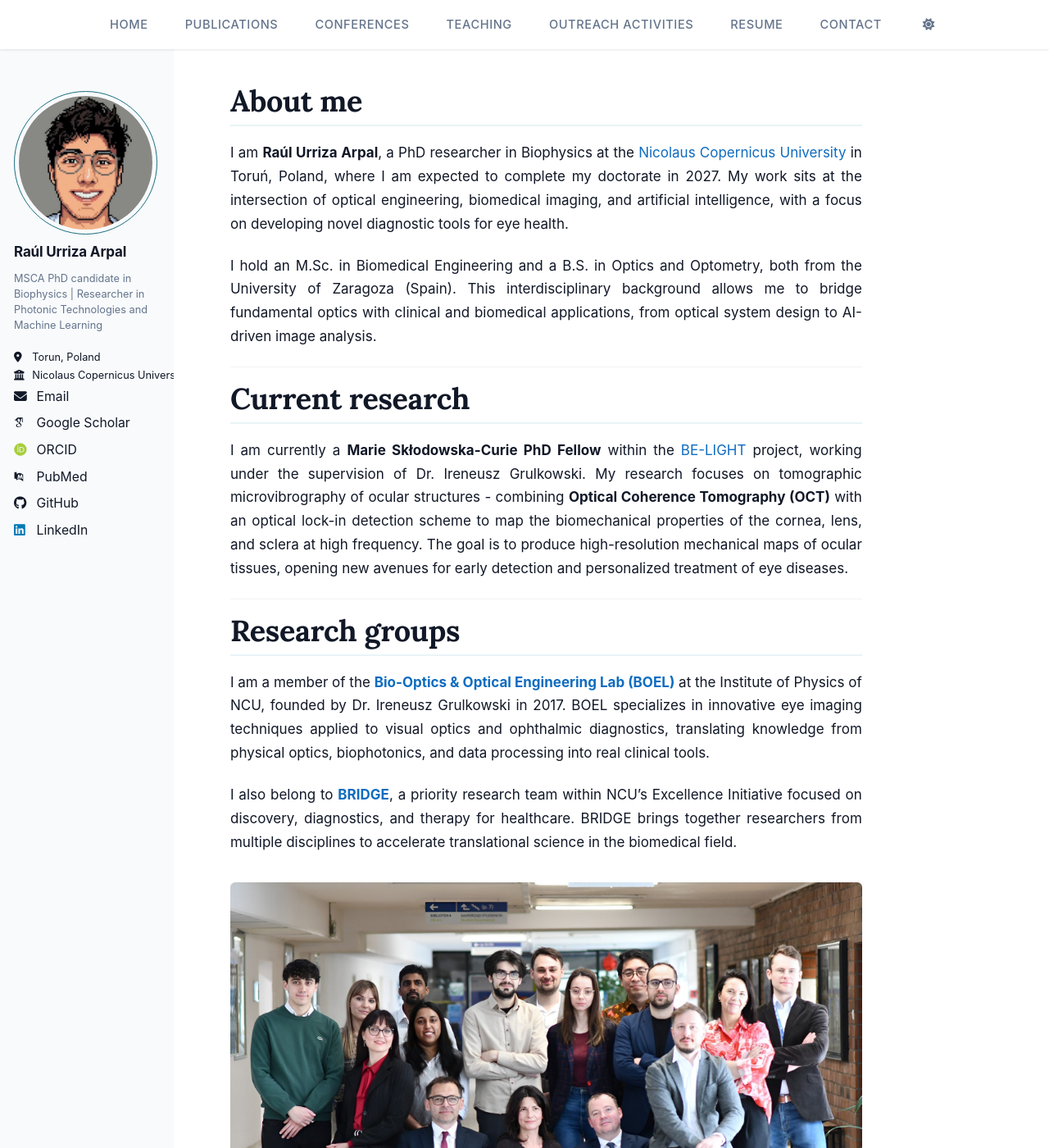
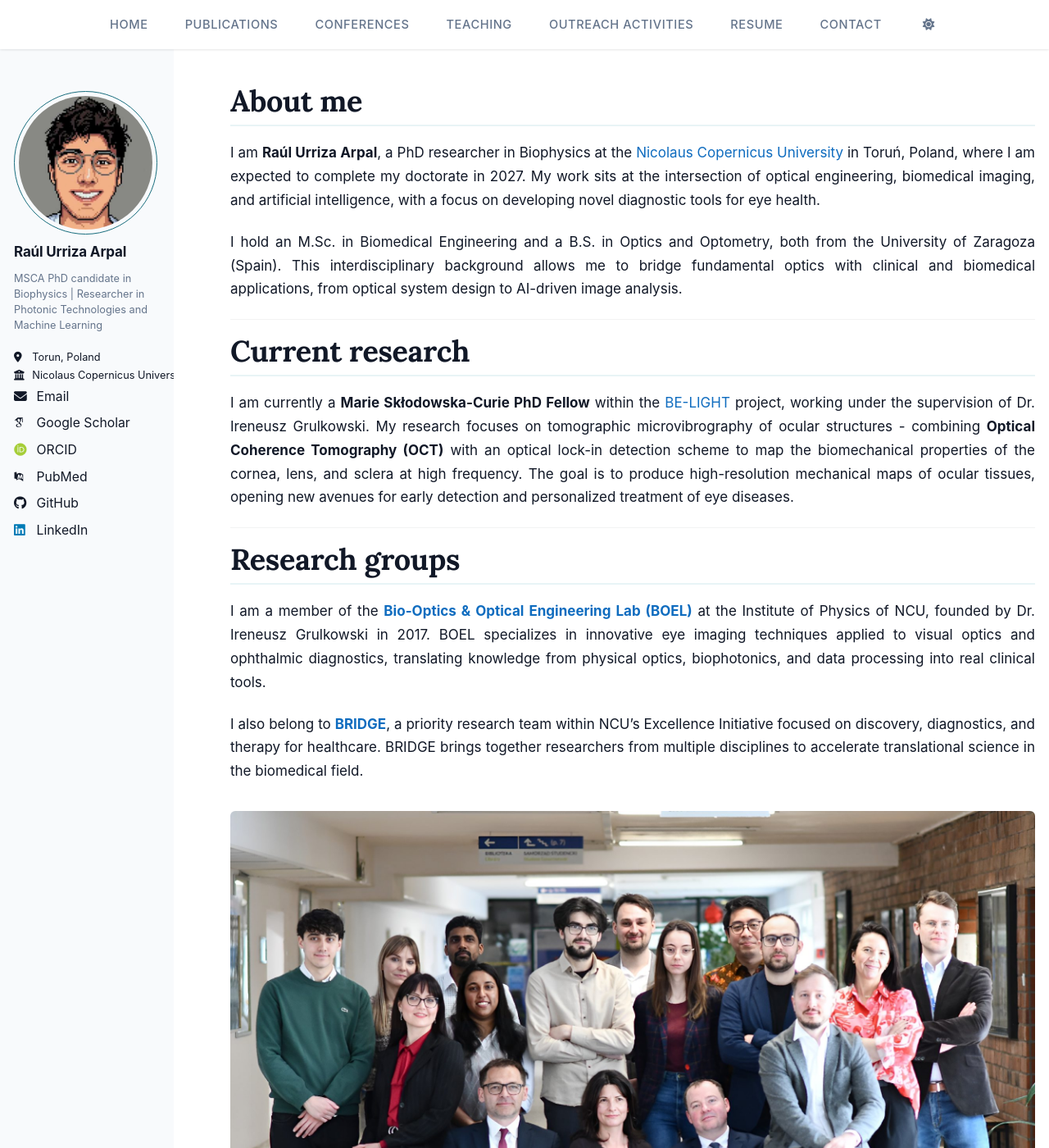
Before and after one commit to RaulUrriza/raulurriza.github.io, a Jekyll site: the page built from _pages/about.md, in a window 1280 px wide and 1400 px high. Shown: the whole window at 82% size. Built offline with Jekyll 4.4.1, drawn with Linux system fonts in a browser that asks for light colours; some web fonts are replaced; a script bundle is joined from its source files by our own code; library files that are not in the unit come from our copies.

Commit message:
8 try
El anterior estaba bien, pero voy a probar a alargar el texto

```diff
--- a/_sass/layout/_footer.scss
+++ b/_sass/layout/_footer.scss
@@ -27,19 +27,14 @@
     display: flex;
     align-items: center;
     margin-top: 1em;
-    padding: 0 1em 1em 1em;
+    padding: 0 1em 1em;
 
     &::after {
       display: none;
     }
 
-    @include breakpoint($large) {
-      padding-right: 167px;
-    }
-
     @include breakpoint($x-large) {
       max-width: $x-large;
-      padding-right: 227px;
     }
   }
 
--- a/_sass/layout/_page.scss
+++ b/_sass/layout/_page.scss
@@ -20,7 +20,6 @@
   @include breakpoint($large) {
     @include span(10 of 12 last);
     @include prefix(0.5 of 12);
-    @include suffix(2 of 12);
   }
 
   .page__inner-wrap {
```
